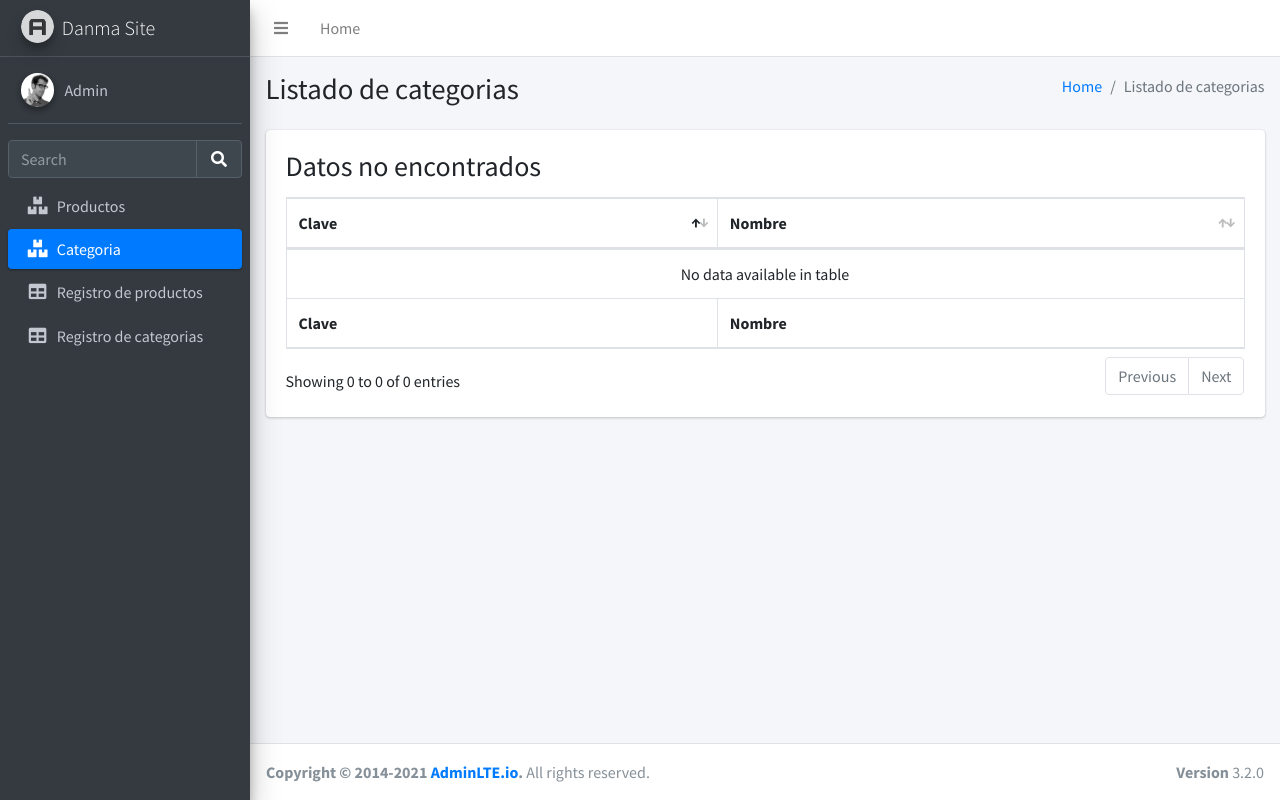
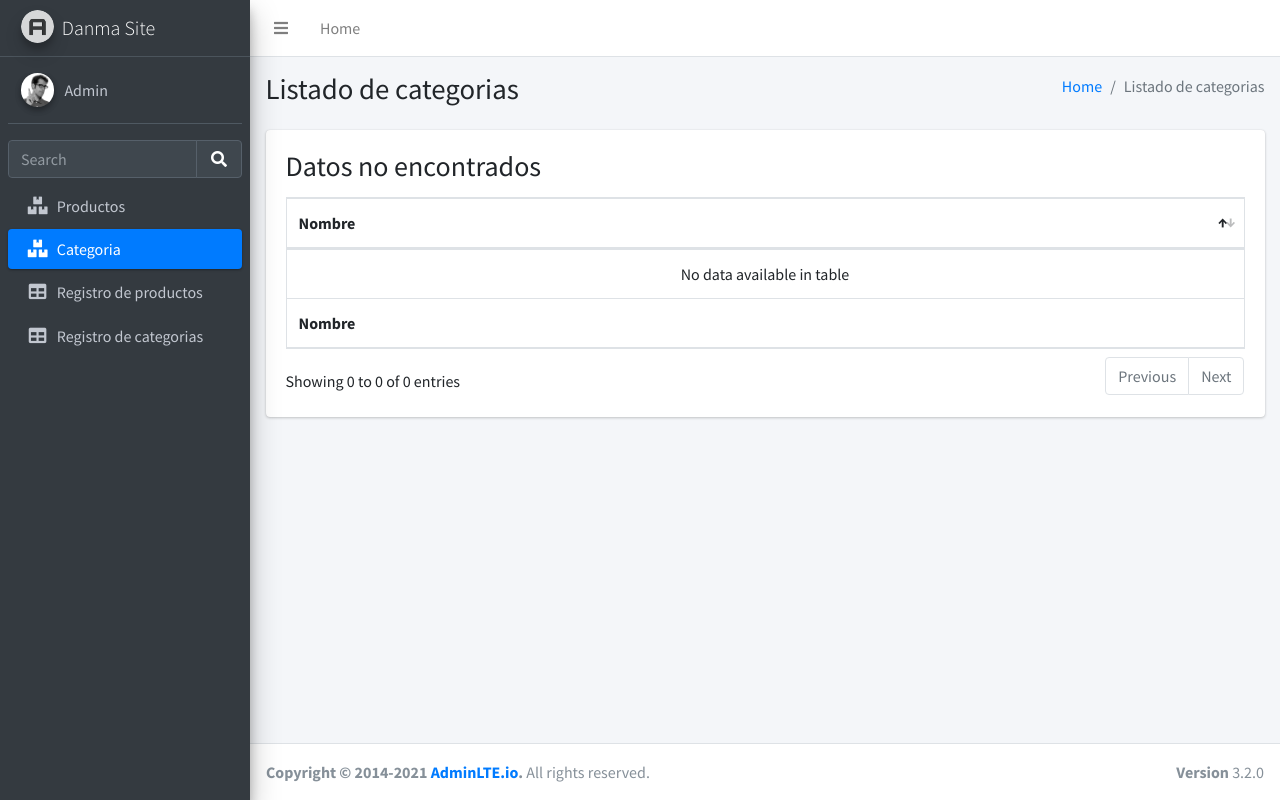
Before and after one commit to danma22/practica6-php, a PHP site: page /categoria.php in a window 1280 px wide. Run offline with PHP 8.4, Linux system fonts and the light colour scheme; data that the repository does not hold is empty; some libraries are stand-ins or nearby versions.

Commit message:
Update categoria.php

```diff
--- a/categoria.php
+++ b/categoria.php
@@ -142,7 +142,6 @@
                 <table id="example2" class="table table-bordered table-hover">
                   <thead>
                   <tr>
-                    <th>Clave</th>
                     <th>Nombre</th>
                   </tr>
                   </thead>
@@ -156,7 +155,6 @@
                   </tbody>
                   <tfoot>
                     <tr>
-                    <th>Clave</th>
                     <th>Nombre</th>
                     </tr>
                   </tfoot>
```
